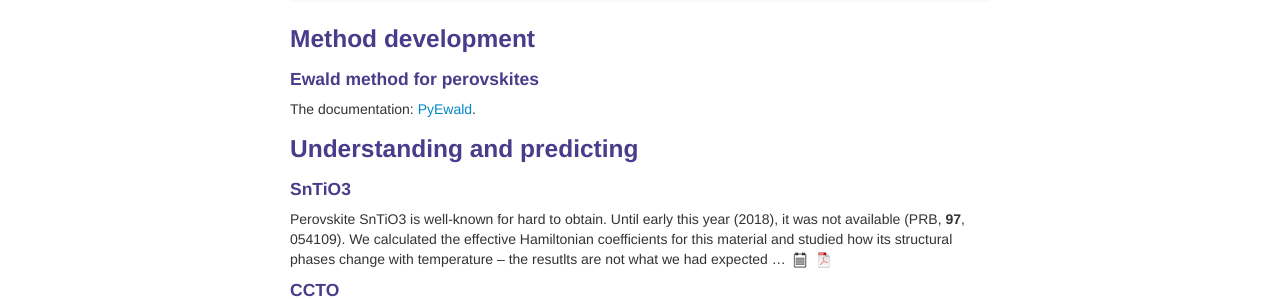
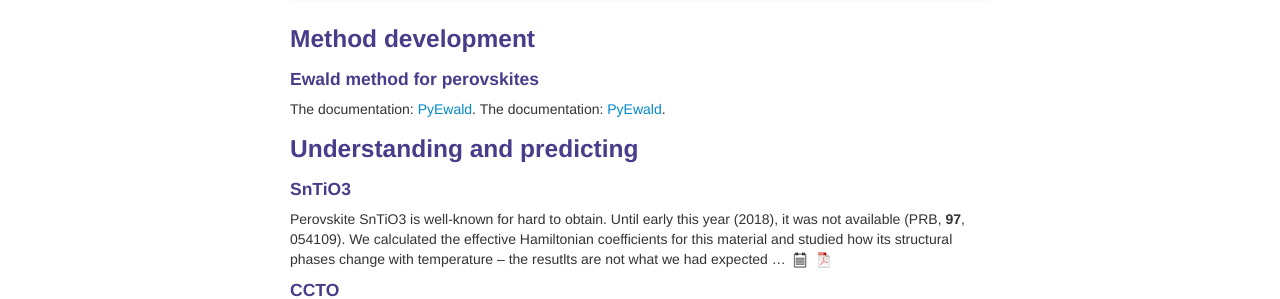
Before and after one commit to dwang5/dwang5.github.io, a Jekyll site: the page built from pages/pubs.md, in a window 1280 px wide. Shown: the part 195-494 px from the top of the page. Built offline with Jekyll 4.4.1, drawn with Linux system fonts in a browser that asks for light colours.

Commit message:
The doc again.

```diff
--- a/pages/pubs.md
+++ b/pages/pubs.md
@@ -17,6 +17,7 @@ description: Karl Broman's publications
 
 #### Ewald method for perovskites
 The documentation: [PyEwald](../PyEwald/index.html).
+The documentation: [PyEwald](../doc/index.html).
 
 ### <a name="understanding"></a> Understanding and predicting
 
```
